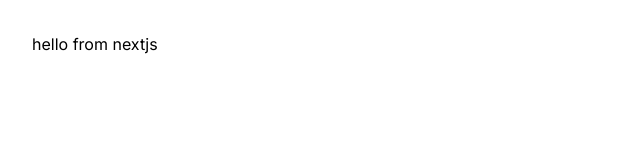
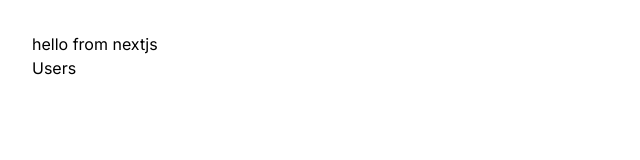
Before and after one commit to devgirlpro/next13-cc, a Next.js app: page / in a window 1280 px wide. Shown: the top 160 px of the page, without its empty margins (0-640 px from the left). Built offline with nearby package versions, Linux system fonts and the light colour scheme.

Commit message:
using Link next

```diff
--- a/app/page.tsx
+++ b/app/page.tsx
@@ -1,9 +1,11 @@
 import Image from 'next/image';
+import Link from 'next/link';
 
 export default function Home() {
     return (
         <main>
             <h1>hello from nextjs</h1>
+            <Link href='/users'>Users</Link>
         </main>
     );
 }
```
